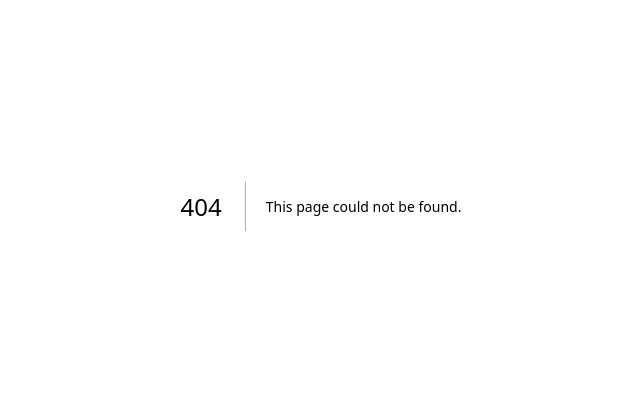
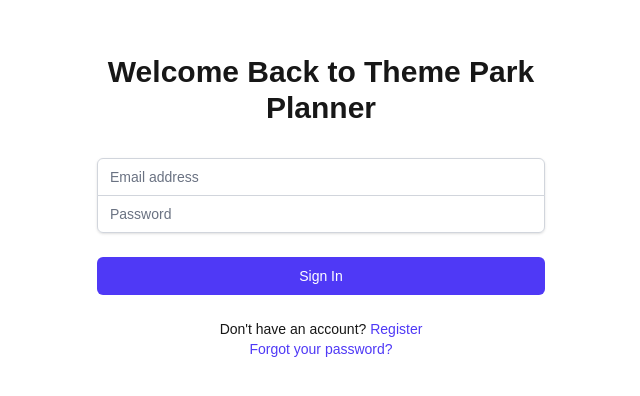
Before and after one commit to levesterchaney/themeparkplanner, a Next.js app in the folder frontend/: page /login in a window 1280 px wide. Before the commit this address had no page. Shown: the part 194-590 px from the top of the page, without its empty margins (319-959 px from the left). Built offline with nearby package versions, Linux system fonts and the light colour scheme.

Commit message:
add login flow

```diff
--- /dev/null
+++ b/frontend/src/app/login/page.tsx
@@ -0,0 +1,17 @@
+import LoginForm from "@/components/auth/LoginForm";
+
+export default function LoginPage() {
+    return (
+        <div className="min-h-screen flex items-center justify-center">
+            <div className="max-w-md w-full space-y-8">
+                <div>
+                    <h2 className="text-3xl font-bold text-center">
+                        Welcome Back to Theme Park Planner
+                    </h2>
+                </div>
+
+                <LoginForm />
+            </div>
+        </div>
+    );
+}
--- a/frontend/src/app/page.tsx
+++ b/frontend/src/app/page.tsx
@@ -57,8 +57,12 @@ export default function Home() {
           </div>
 
           <div className="mt-12 text-center">
-            <a className="text-gray-500 dark:text-gray-400" href="/auth/register">
-                Sign up now
+            <a className="text-gray-500 dark:text-gray-400" href="/login">
+                Sign in
+            </a>
+                &nbsp;|&nbsp;
+            <a className="text-gray-500 dark:text-gray-400" href="/register">
+                Register
             </a>
           </div>
         </div>
--- /dev/null
+++ b/frontend/src/components/auth/LoginForm.tsx
@@ -0,0 +1,91 @@
+"use client";
+
+import {authService} from "@/services/auth";
+import {useRouter} from "next/navigation";
+import {useState} from "react";
+
+export default function LoginForm() {
+    const [error, setError] = useState<string>('');
+    const [loading, setLoading] = useState(false);
+    const router = useRouter();
+
+    const login = async (e: React.FormEvent<HTMLFormElement>) => {
+        e.preventDefault();
+        setLoading(true);
+        setError('');
+
+        const formData = new FormData(e.currentTarget);
+        const email = formData.get('email') as string;
+        const password = formData.get('password') as string;
+
+        try {
+            await authService.login(email, password);
+            //TODO Redirect to login page once implemented
+            router.push("/");
+        } catch (error) {
+            setError("Login attempt failed. Please check your credentials and try again.");
+        } finally {
+            setLoading(false);
+        }
+    }
+
+    return (
+        <form className="mt-8 space-y-6" onSubmit={login}>
+            <input type="hidden" name="remember" value="true" />
+            <div className="rounded-md shadow-sm -space-y-px">
+                <div>
+                    <label htmlFor="email-address" className="sr-only">
+                        Email address
+                    </label>
+                    <input
+                        id="email-address"
+                        name="email"
+                        type="email"
+                        autoComplete="email"
+                        required
+                        className="appearance-none rounded-none relative block w-full px-3 py-2 border border-gray-300 placeholder-gray-500 text-gray-900 rounded-t-md focus:outline-none focus:ring-indigo-500 focus:border-indigo-500 focus:z-10 sm:text-sm"
+                        placeholder="Email address"
+                    />
+                </div>
+                <div>
+                    <label htmlFor="password" className="sr-only">
+                        Password
+                    </label>
+                    <input
+                        id="password"
+                        name="password"
+                        type="password"
+                        autoComplete="current-password"
+                        required
+                        className="appearance-none rounded-none relative block w-full px-3 py-2 border border-gray-300 placeholder-gray-500 text-gray-900 rounded-b-md focus:outline-none focus:ring-indigo-500 focus:border-indigo-500 focus:z-10 sm:text-sm"
+                        placeholder="Password"
+                    />
+                </div>
+            </div>
+
+            {error && (
+                <div className="text-red-600 text-sm text-center">
+                    {error}
+                </div>
+            )}
+
+            <div>
+                <button
+                    type="submit"
+                    disabled={loading}
+                    className="group relative w-full flex justify-center py-2 px-4 border border-transparent text-sm font-medium rounded-md text-white bg-indigo-600 hover:bg-indigo-700 focus:outline-none focus:ring-2 focus:ring-offset-2 focus:ring-indigo-500"
+                >
+                    {loading ? "Logging in..." : "Sign In"}
+                </button>
+            </div>
+            <div className="text-sm text-center">
+                <p>
+                    Don't have an account? <a href="/register" className="font-medium text-indigo-600 hover:text-indigo-500">Register</a>
+                </p>
+                <p>
+                    <a href="/forgot-password" className="font-medium text-indigo-600 hover:text-indigo-500">Forgot your password?</a>
+                </p>
+            </div>
+        </form>
+    );
+}
--- a/frontend/src/components/auth/RegistrationForm.tsx
+++ b/frontend/src/components/auth/RegistrationForm.tsx
@@ -21,12 +21,10 @@ export default function RegistrationForm() {
         const formData = new FormData(event.currentTarget);
         const data = {
             firstName: formData.get('first-name') as string,
+            lastName: formData.get('last-name') as string || undefined,
             email: formData.get('email') as string,
             password: formData.get('password') as string,
         };
-        if (formData.has('last-name')) {
-            data['lastName'] = formData.get('last-name') as string;
-        }
 
         // Basic validation
         if (!data.firstName) {
@@ -44,7 +42,7 @@ export default function RegistrationForm() {
 
         try {
             await authService.register(data);
-            // Redirect to login page once implemented
+            //TODO Redirect to login page once implemented
             router.push('/');
         } catch (error: any) {
             // Surface error message to user
--- a/frontend/src/services/auth.ts
+++ b/frontend/src/services/auth.ts
@@ -4,5 +4,9 @@ import {RegistrationData} from '@/types/api';
 export const authService = {
     register: async (data: RegistrationData) => {
         return apiClient.post('/api/v1/auth/register', data);
+    },
+
+    login: async (email: string, password: string) => {
+        return apiClient.post('/api/v1/auth/login', { email, password });
     }
 };
```
Also changed, not shown: frontend/src/app/register/page.tsx (renamed from frontend/src/app/auth/register/page.tsx), 1 other file (tests, documents, lock files or other folders).
